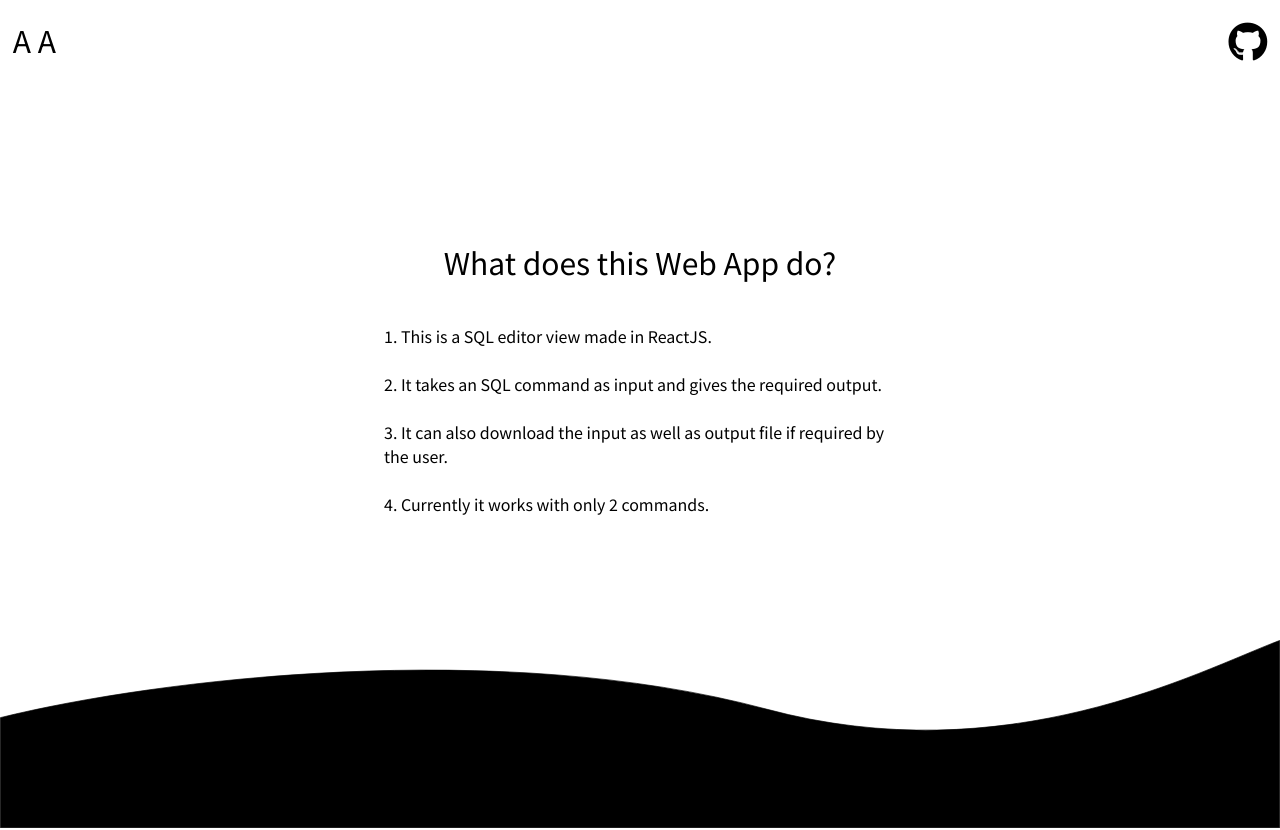
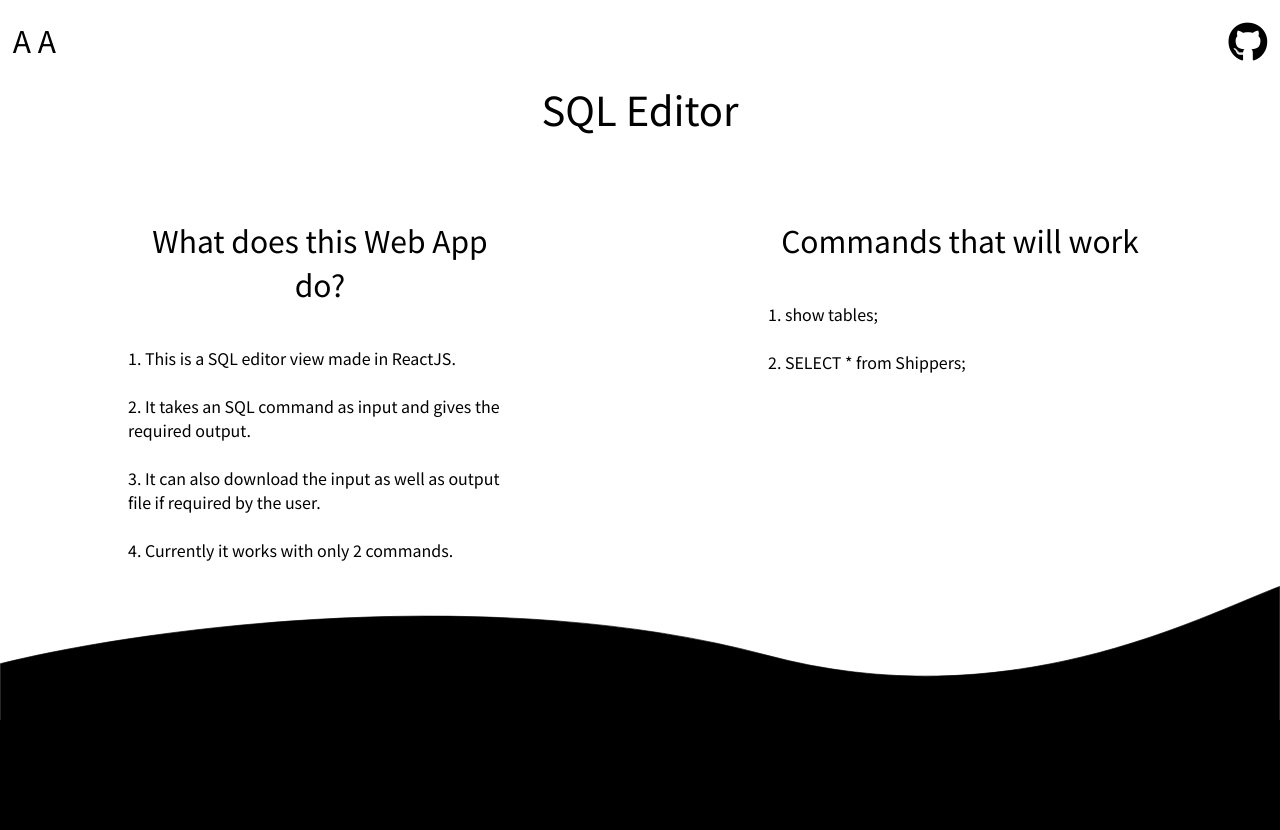
Before and after one commit to Arshanshagarwal/SQL-Editor, a React (Create React App) app: page / in a window 1280 px wide. Shown: the top 830 px of the page. Built offline with nearby package versions, Linux system fonts and the light colour scheme.

Commit message:
added 2 commands

```diff
--- a/package.json
+++ b/package.json
@@ -7,6 +7,7 @@
   "main": "src/index.js",
   "dependencies": {
     "babel-plugin-prismjs": "^2.0.1",
+    "gh-pages": "^3.1.0",
     "prismjs": "1.19.0",
     "react": "16.12.0",
     "react-dom": "16.12.0",
--- a/src/components/Content/content.css
+++ b/src/components/Content/content.css
@@ -1,5 +1,5 @@
 .content-box {
-  height: 85vh;
+  height: 100vh;
   background-color: black;
   display: flex;
   justify-content: center;
--- a/src/components/Content/content.jsx
+++ b/src/components/Content/content.jsx
@@ -1,4 +1,4 @@
-import React, { useState, useRef } from "react";
+import React, { useState, useRef, useEffect } from "react";
 import "./content.css";
 // import { isConstructorDeclaration } from "typescript";
 
@@ -7,7 +7,18 @@ function Content() {
   const titleRef = useRef();
 
   const updateOutput = () => {
-    setTitle(titleRef.current.value);
+    // setTitle(titleRef.current.value);
+    if (titleRef.current.value === "show tables;") {
+      setTitle(
+        "categories, customers, employee_territories, employees, order_details, orders, producs, regions, shippers, suppliers, territories"
+      );
+    } else if (titleRef.current.value === "SELECT * from Shippers;") {
+      setTitle(
+        "shipperID	| companyName	| phone  1	|Speedy Express|	(503) 555-9831|"
+      );
+    } else {
+      setTitle("Syntax error in SQL statement");
+    }
   };
 
   const deleteInput = () => {
@@ -21,6 +32,16 @@ function Content() {
     const url = URL.createObjectURL(blob);
     const link = document.createElement("a");
     link.download = "Code.sql";
+    link.href = url;
+    link.click();
+  };
+
+  const saveDataOutput = () => {
+    const fileData = titleRef.current.value;
+    const blob = new Blob([fileData], { type: "text/plain" });
+    const url = URL.createObjectURL(blob);
+    const link = document.createElement("a");
+    link.download = "OutputCode.txt";
     link.href = url;
     link.click();
   };
@@ -63,7 +84,7 @@ function Content() {
         <div className="right-title">
           <div className="heading">Ouput</div>
           <button
-            onClick={saveData}
+            onClick={saveDataOutput}
             className="run-button"
             title="Download input"
           >
--- a/src/components/Content1/content1.css
+++ b/src/components/Content1/content1.css
@@ -1,6 +1,13 @@
 .background-changing-div {
   background: url("../../assests/background.svg") no-repeat;
   height: 40vh;
+}
+
+.page-title {
+  text-align: center;
+  margin-left: auto;
+  margin-right: auto;
+  font-size: 40px;
 }
 
 .content1 {
@@ -8,15 +15,16 @@
 }
 
 .help-div {
-  height: 50vh;
-  width: 40%;
-  margin-top: 20vh;
+  display: flex;
+  height: 46vh;
+  /* width: ; */
+  margin-top: 10vh;
   margin-left: auto;
   margin-right: auto;
 }
 
 .title {
-  margin-top: 20vh;
+  /* margin-top: 20vh; */
   text-align: center;
   font-size: 30px;
 }
@@ -28,3 +36,14 @@
 .top {
   margin-top: 5vh;
 }
+
+.left-help {
+  width: 30vw;
+  margin-left: auto;
+  margin-right: auto;
+}
+.right-help {
+  width: 30vw;
+  margin-left: auto;
+  margin-right: auto;
+}
--- a/src/components/Content1/content1.jsx
+++ b/src/components/Content1/content1.jsx
@@ -4,7 +4,9 @@ import "./content1.css";
 function Content1() {
   return (
     <div className="content1">
+      <div className="page-title">SQL Editor</div>
       <div className="help-div">
+        <div className="left-help">
           <div className="title">What does this Web App do?</div>
           <div className="help-content">
             <div className="point first top">
@@ -14,15 +16,29 @@ function Content1() {
               2. It takes an SQL command as input and gives the required output.
             </div>
             <div className="point third">
-            3. It can also download the input as well as output file if required
-            by the user.
+              3. It can also download the input as well as output file if
+              required by the user.
             </div>
             <div className="point fourth">
               4. Currently it works with only 2 commands.
             </div>
           </div>
         </div>
-
+        <div className="right-help">
+          <div className="title">Commands that will work</div>
+          <div className="help-content">
+            <div className="point first top">1. show tables;</div>
+            <div className="point second">2. SELECT * from Shippers;</div>
+            {/* <div className="point third">
+              3. It can also download the input as well as output file if
+              required by the user.
+            </div>
+            <div className="point fourth">
+              4. Currently it works with only 2 commands.
+            </div> */}
+          </div>
+        </div>
+      </div>
       <div className="background-changing-div"></div>
     </div>
   );
```
Also changed, not shown: 14 other files (tests, documents, lock files or other folders). Lines whose indentation alone changed are shown as unchanged.
